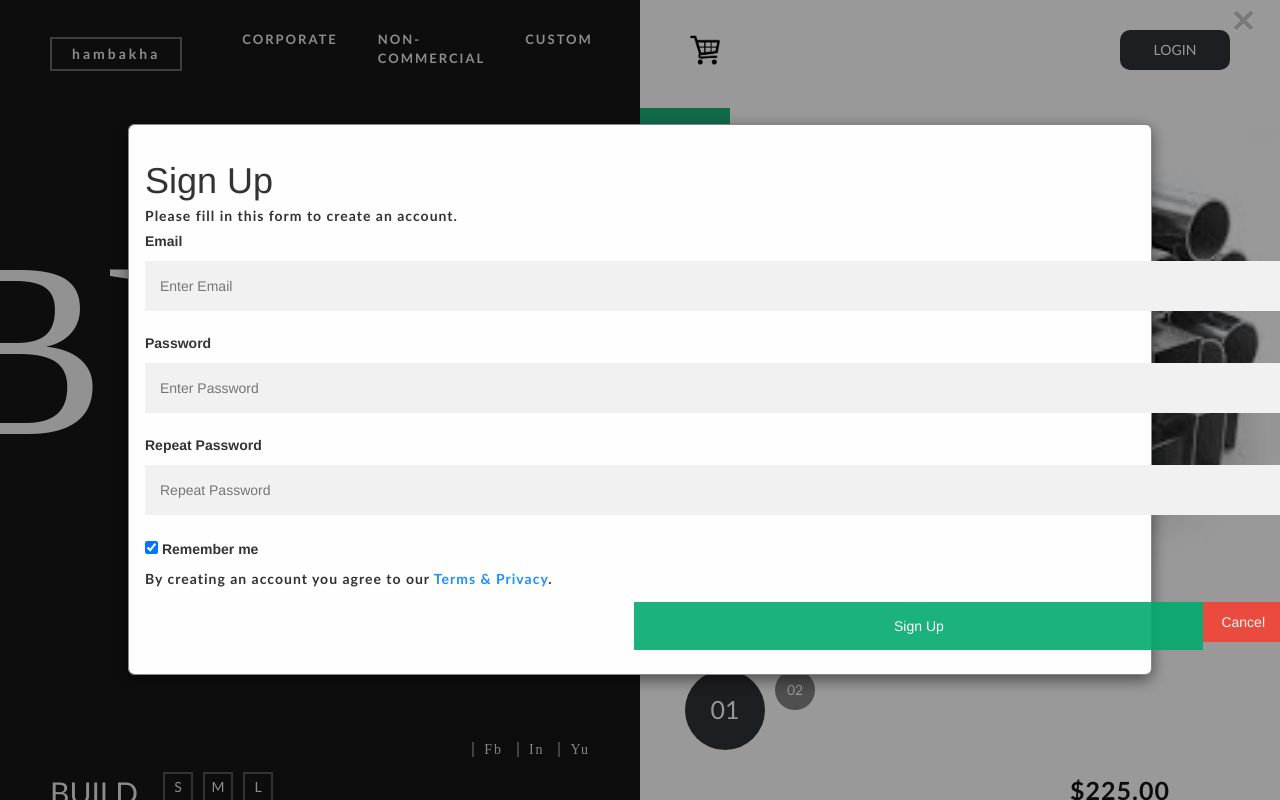
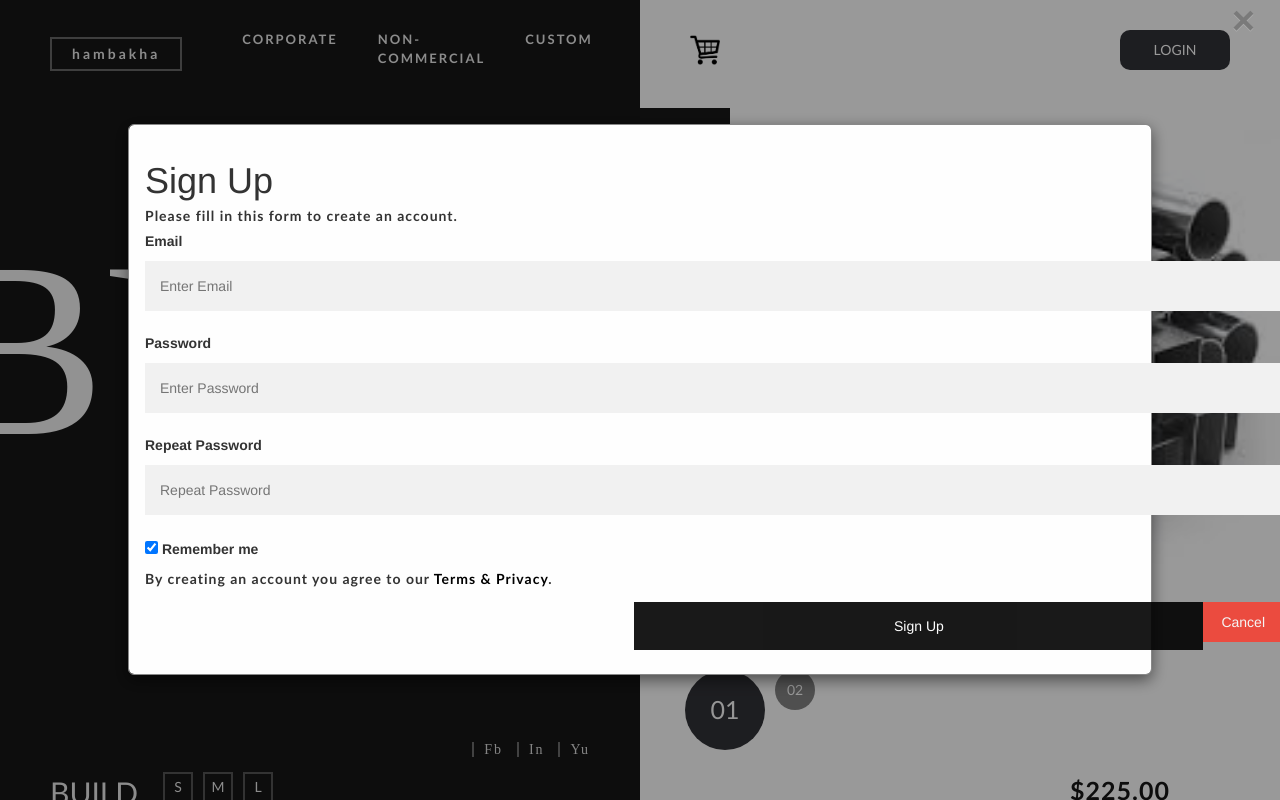
Before and after one commit to Byakuya007/construction-site, a plain HTML site: page index.html in a window 1280 px wide. Both pictures are taken after a click on the button "Sign Up". Drawn offline with nearby package versions, Linux system fonts and the light colour scheme.

Commit message:
complete codes

```diff
--- a/css/styles.css
+++ b/css/styles.css
@@ -429,7 +429,7 @@
                         /* Set a style for all buttons */
 
                         button {
-                            background-color: #04AA6D;
+                            background-color: black;
                             color: white;
                             padding: 14px 20px;
                             margin: 8px 0;
--- a/index.html
+++ b/index.html
@@ -93,7 +93,7 @@
             <!---(slide-2)-img-container-2-->
             <div class="img-container2">
                 <div class="product-img">
-                    <img height="500px" src="images/innovativewall.jpeg">
+                    <img height="500px" src="images/simbacement.jpg">
                     <div class="cart-opt">
                         <p class="price">$205.00</p>
                         <a href="#" class="add-btn">ADD TO CART</a>
@@ -127,7 +127,7 @@
                             <input type="checkbox" checked="checked" name="remember" style="margin-bottom:15px"> Remember me
                           </label>
 
-                        <p>By creating an account you agree to our <a href="#" style="color:dodgerblue">Terms & Privacy</a>.</p>
+                        <p>By creating an account you agree to our <a href="#" style="color: black">Terms & Privacy</a>.</p>
 
                         <div class="clearfix">
                             <button type="button" onclick="document.getElementById('id01').style.display='none'" class="cancelbtn">Cancel</button>
```
